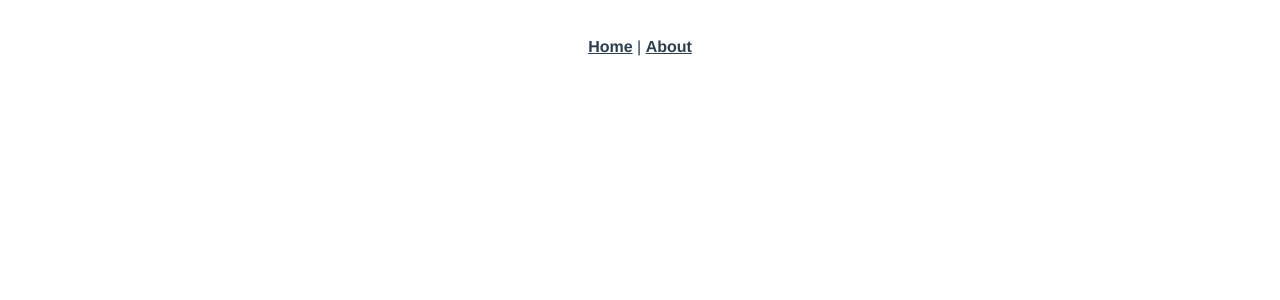
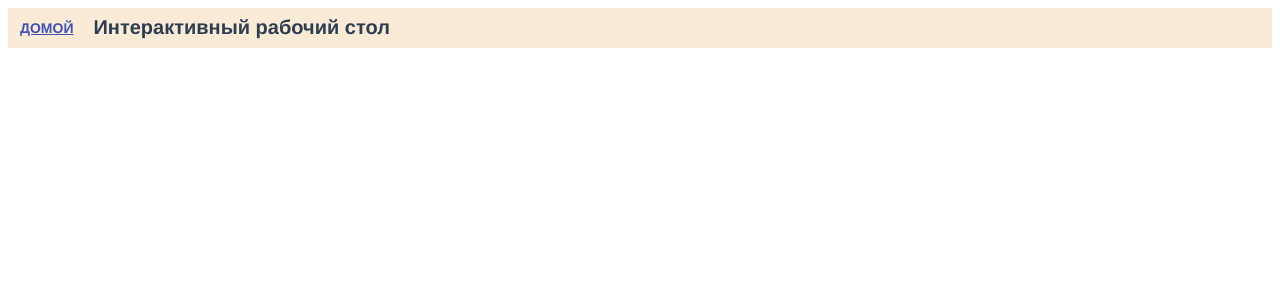
Before and after one commit to Jemmy/tz000001, a Vue app: page /desktop in a window 1280 px wide. Shown: the top 300 px of the page. Built offline with nearby package versions, Linux system fonts and the light colour scheme.

Commit message:
Основная структура приложения. Секции Desktop, Blockchain реализованы как подгружаемые модули.

```diff
--- a/src/App.vue
+++ b/src/App.vue
@@ -1,9 +1,5 @@
 <template>
     <div id="app">
-    <div id="nav">
-      <router-link to="/">Home</router-link> |
-      <router-link to="/about">About</router-link>
-    </div>
         <router-view/>
     </div>
 </template>
@@ -16,14 +12,8 @@
         text-align: center;
         color: #2c3e50;
     }
-#nav {
-  padding: 30px;
+
     a {
-    font-weight: bold;
-    color: #2c3e50;
-    &.router-link-exact-active {
-      color: #42b983;
-    }
-  }
+        color: #3F51B5;
     }
 </style>
--- a/src/components/HelloWorld.vue
+++ /dev/null
@@ -1,58 +0,0 @@
-<template>
-  <div class="hello">
-    <h1>{{ msg }}</h1>
-    <p>
-      For guide and recipes on how to configure / customize this project,<br>
-      check out the
-      <a href="https://cli.vuejs.org" target="_blank" rel="noopener">vue-cli documentation</a>.
-    </p>
-    <h3>Installed CLI Plugins</h3>
-    <ul>
-      <li><a href="https://github.com/vuejs/vue-cli/tree/dev/packages/%40vue/cli-plugin-babel" target="_blank" rel="noopener">babel</a></li>
-      <li><a href="https://github.com/vuejs/vue-cli/tree/dev/packages/%40vue/cli-plugin-eslint" target="_blank" rel="noopener">eslint</a></li>
-    </ul>
-    <h3>Essential Links</h3>
-    <ul>
-      <li><a href="https://vuejs.org" target="_blank" rel="noopener">Core Docs</a></li>
-      <li><a href="https://forum.vuejs.org" target="_blank" rel="noopener">Forum</a></li>
-      <li><a href="https://chat.vuejs.org" target="_blank" rel="noopener">Community Chat</a></li>
-      <li><a href="https://twitter.com/vuejs" target="_blank" rel="noopener">Twitter</a></li>
-      <li><a href="https://news.vuejs.org" target="_blank" rel="noopener">News</a></li>
-    </ul>
-    <h3>Ecosystem</h3>
-    <ul>
-      <li><a href="https://router.vuejs.org" target="_blank" rel="noopener">vue-router</a></li>
-      <li><a href="https://vuex.vuejs.org" target="_blank" rel="noopener">vuex</a></li>
-      <li><a href="https://github.com/vuejs/vue-devtools#vue-devtools" target="_blank" rel="noopener">vue-devtools</a></li>
-      <li><a href="https://vue-loader.vuejs.org" target="_blank" rel="noopener">vue-loader</a></li>
-      <li><a href="https://github.com/vuejs/awesome-vue" target="_blank" rel="noopener">awesome-vue</a></li>
-    </ul>
-  </div>
-</template>
-
-<script>
-export default {
-  name: 'HelloWorld',
-  props: {
-    msg: String
-  }
-}
-</script>
-
-<!-- Add "scoped" attribute to limit CSS to this component only -->
-<style scoped lang="scss">
-h3 {
-  margin: 40px 0 0;
-}
-ul {
-  list-style-type: none;
-  padding: 0;
-}
-li {
-  display: inline-block;
-  margin: 0 10px;
-}
-a {
-  color: #42b983;
-}
-</style>
--- /dev/null
+++ b/src/components/layout/ChildToolbar.vue
@@ -0,0 +1,42 @@
+<template>
+    <div class="title">
+        <a class="title__home" href="/" to="home">Домой</a>
+        <h1 class="title__caption">{{ title }}</h1>
+    </div>
+</template>
+
+<script>
+  export default {
+    name: 'ChildToolbar',
+    props: {
+      title: String
+    }
+  }
+</script>
+
+<!-- Add "scoped" attribute to limit CSS to this component only -->
+<style scoped lang="scss">
+    .title {
+        background-color: antiquewhite;
+        text-align: left;
+        height: 40px;
+        margin: 0;
+        &__home {
+            display: block;
+            float: left;
+            color: #3F51B5;
+            height: 16px;
+            padding: 12px;
+            font-size: 14px;
+            text-transform: uppercase;
+            font-weight: 700;
+        }
+        &__caption {
+            display: block;
+            float: left;
+            margin: 8px 0;
+            padding: 0 0 0 8px;
+            font-size: 20px;
+        }
+    }
+</style>
--- a/src/router.js
+++ b/src/router.js
@@ -14,12 +14,20 @@ export default new Router({
       component: Home
     },
     {
-      path: '/about',
-      name: 'about',
+      path: '/desktop',
+      name: 'desktop',
       // route level code-splitting
-      // this generates a separate chunk (about.[hash].js) for this route
+      // this generates a separate chunk (desktop.[hash].js) for this route
       // which is lazy-loaded when the route is visited.
-      component: () => import(/* webpackChunkName: "about" */ './views/About.vue')
+      component: () => import(/* webpackChunkName: "desktop" */ './views/Desktop.vue')
+    },
+    {
+      path: '/blockchain',
+      name: 'blockchain',
+      // route level code-splitting
+      // this generates a separate chunk (blockchain.[hash].js) for this route
+      // which is lazy-loaded when the route is visited.
+      component: () => import(/* webpackChunkName: "blockchain" */ './views/Blockchain.vue')
     }
   ]
 })
--- a/src/views/About.vue
+++ /dev/null
@@ -1,5 +0,0 @@
-<template>
-  <div class="about">
-    <h1>This is an about page</h1>
-  </div>
-</template>
--- /dev/null
+++ b/src/views/Blockchain.vue
@@ -0,0 +1,22 @@
+<template>
+    <div class="blockchain">
+        <child-toolbar :title="title"></child-toolbar>
+    </div>
+</template>
+
+<script>
+  // @ is an alias to /src
+  import ChildToolbar from '@/components/layout/ChildToolbar.vue'
+
+  export default {
+    name: 'blockchain',
+    components: {
+      ChildToolbar
+    },
+    data () {
+      return {
+        title: 'Взаимодействие с сервером по протоколу websocket'
+      }
+    }
+  }
+</script>
--- /dev/null
+++ b/src/views/Desktop.vue
@@ -0,0 +1,22 @@
+<template>
+    <div class="desktop">
+        <child-toolbar :title="title"></child-toolbar>
+    </div>
+</template>
+
+<script>
+  // @ is an alias to /src
+  import ChildToolbar from '@/components/layout/ChildToolbar.vue'
+
+  export default {
+    name: 'desktop',
+    components: {
+      ChildToolbar
+    },
+    data () {
+      return {
+        title: 'Интерактивный рабочий стол'
+      }
+    }
+  }
+</script>
--- a/src/views/Home.vue
+++ b/src/views/Home.vue
@@ -1,18 +1,15 @@
 <template>
   <div class="home">
-    <img alt="Vue logo" src="../assets/logo.png">
-    <HelloWorld msg="Welcome to Your Vue.js App"/>
+      <div id="nav">
+          <router-link to="/desktop">Интерактивный рабочий стол</router-link>
+          |
+          <router-link to="/blockchain">Взаимодействие с сервером по протоколу websocket</router-link>
+      </div>
   </div>
 </template>
 
 <script>
-// @ is an alias to /src
-import HelloWorld from '@/components/HelloWorld.vue'
-
 export default {
-  name: 'home',
-  components: {
-    HelloWorld
-  }
+  name: 'home'
 }
 </script>
--- /dev/null
+++ b/vue.config.js
@@ -0,0 +1,18 @@
+module.exports = {
+  runtimeCompiler: undefined,
+  baseUrl: '/',
+  outputDir: '/dest',
+  productionSourceMap: false,
+
+  configureWebpack: {
+    resolve: {
+      alias: {
+        '@': require('path').resolve(__dirname, 'src')
+      }
+    }
+  },
+  // Отключаем  webpack-prefetch-plugin, что бы не загружать чанки в фоне
+  chainWebpack: (config) => {
+    config.plugins.delete('prefetch')
+  }
+}
```
Lines whose indentation alone changed are shown as unchanged.
